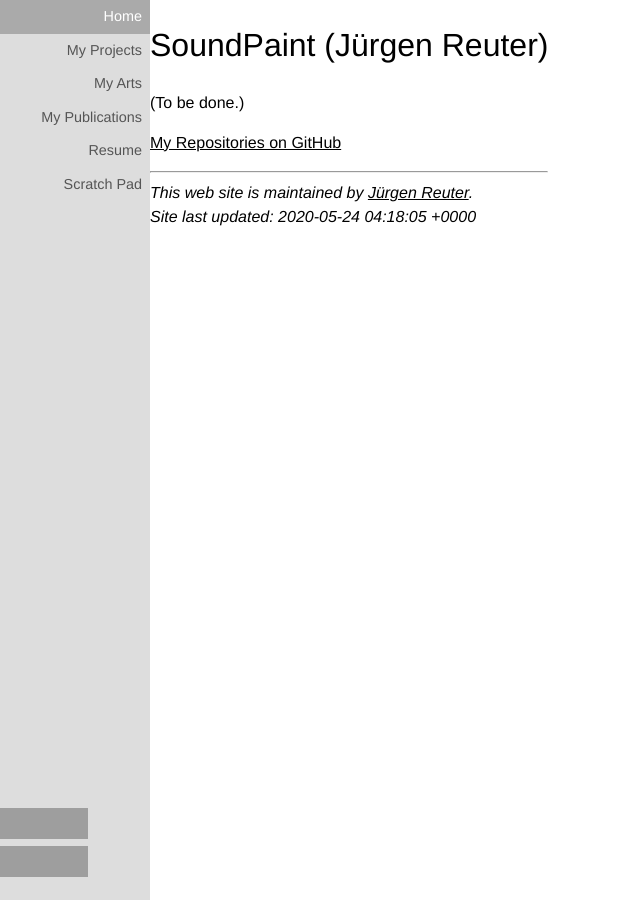
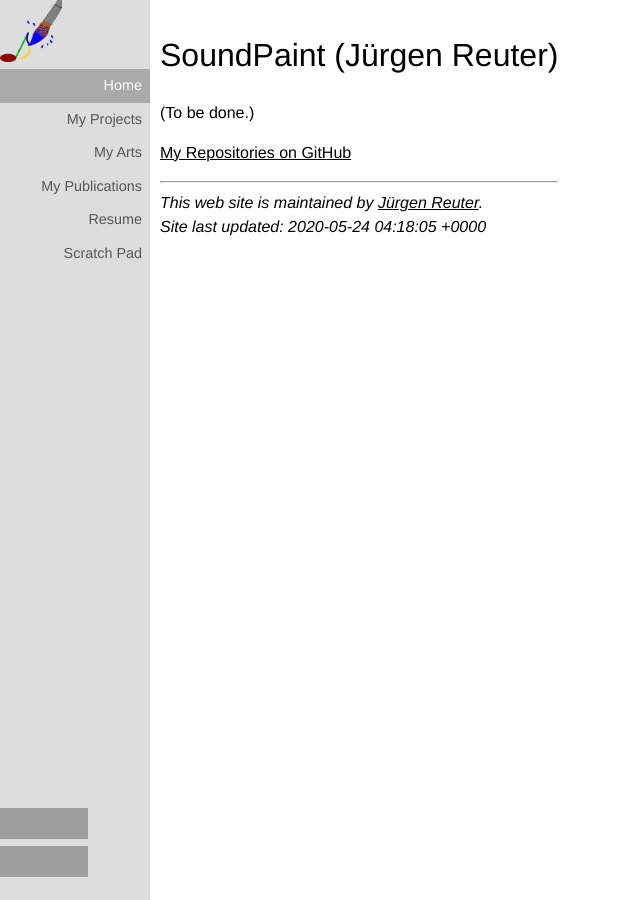
Before and after one commit to soundpaint/soundpaint.github.io, a Jekyll site: the page built from index.md, in a window 1280 px wide. Shown: the whole page, without its empty margins (0-640 px from the left). Built offline with Jekyll 4.4.1, drawn with Linux system fonts in a browser that asks for light colours; our own code applies the rules of GitHub Pages for plain Markdown files; grey boxes are pictures that could not be loaded.

Commit message:
Add Logo
* Add website logo.
* Fix padding of main area.

```diff
--- a/_includes/_nav.html
+++ b/_includes/_nav.html
@@ -3,6 +3,9 @@
              <a href="/">{{ page.title | default: site.title }}</a>
         -->
         <div class="left-bar">
+          <img style="border:0;width:62px;height:62px"
+               src="images/logo.png"
+               alt="logo" />
           <nav class="nav">
 {% for item in site.data.pageslist.pages %}
             <div class="{% if item.url != page.url %}non{% endif %}active">
--- a/_sass/layout.scss
+++ b/_sass/layout.scss
@@ -2,6 +2,7 @@
     position: absolute;
     left: 150px;
     top: 0;
+    margin: 10px;
 }
 
 html {
```
Also changed, not shown: images/logo.png (added).
